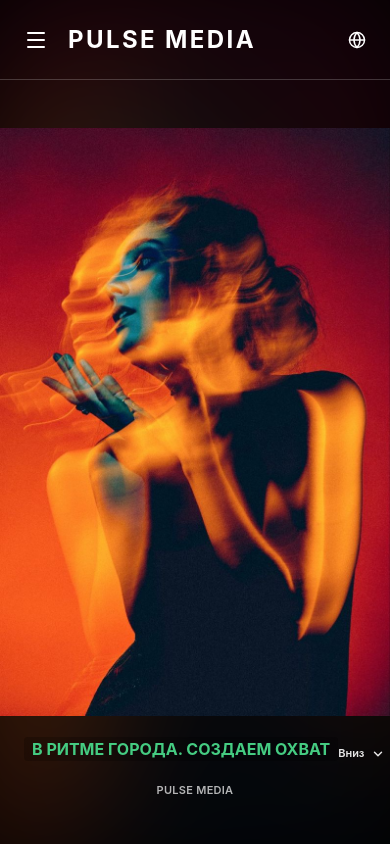
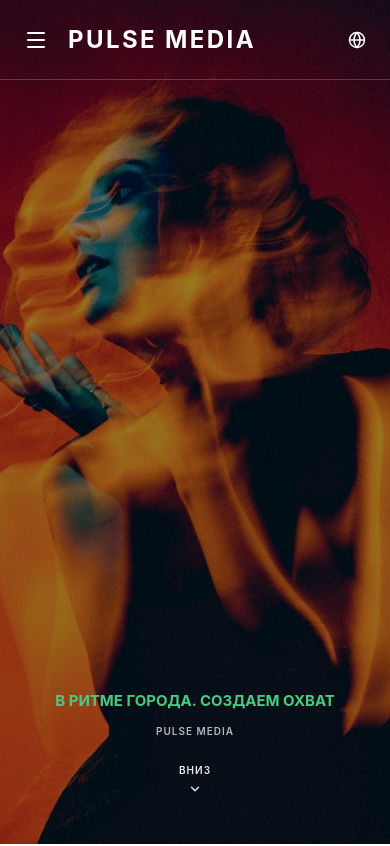
Before and after one commit to abukajary/samplename, a React (Vite) app: page / in a window 390 px wide. Shown: the top 846 px of the page. Built offline with nearby package versions, Linux system fonts and the light colour scheme.

Commit message:
mobile devices fix

```diff
--- a/src/components/HomeHero.tsx
+++ b/src/components/HomeHero.tsx
@@ -1,5 +1,4 @@
 import { ChevronDown } from 'lucide-react';
-// Предположим, вы переименовали файл вassets, чтобы было понятно, что он вертикальный
 import homeHeroImg from '../assets/home-hero-portrait.jpg';
 
 export const HomeHero = () => {
@@ -13,41 +12,40 @@ export const HomeHero = () => {
   return (
     <section className="relative h-screen w-full text-white overflow-hidden bg-black">
 
-      {/* --- БЛОК ФОНА С БЛЮРОМ --- */}
-      <div className="absolute inset-0 z-0 overflow-hidden">
-        {/* Это изображение растянуто и сильно размыто */}
+      {/* СЛОЙ 1: Размытый фон (видно только на десктопе по бокам) */}
+      <div className="absolute inset-0 z-0 overflow-hidden hidden md:block">
         <img
           src={homeHeroImg}
           alt="Hero background blur"
           className="w-full h-full object-cover scale-110 blur-3xl opacity-50"
         />
-        {/* Дополнительный темный оверлей для читаемости текста */}
         <div className="absolute inset-0 bg-black/40"></div>
       </div>
 
-      {/* --- БЛОК ЧЕТКОГО ИЗОБРАЖЕНИЯ ПО ЦЕНТРУ --- */}
+      {/* СЛОЙ 2: Основная картинка */}
       <div className="absolute inset-0 z-10 flex items-center justify-center">
-        {/* Это изображение не обрезается (object-contain) и стоит по центру */}
         <img
           src={homeHeroImg}
           alt="Pulse Media"
-          className="h-full w-auto object-contain"
+          className="w-full h-full object-cover md:object-contain"
         />
+        {/* Затемнение для мобилок, чтобы текст читался поверх фото */}
+        <div className="absolute inset-0 bg-black/40 md:hidden z-10"></div>
       </div>
 
-      {/* --- ТЕКСТОВЫЙ КОНТЕНТ (ПОВЕРХ ВСЕГО) --- */}
-      {/* Убедимся, что z-index выше, чем у центрального фото */}
+      {/* --- ТЕКСТОВЫЙ КОНТЕНТ --- */}
       <div className="absolute bottom-12 left-0 w-full z-20">
-        <div className="max-w-[1440px] mx-auto px-6 flex items-end justify-between">
 
-          <div className="flex-1 pb-1 hidden md:block">
+        {/* Десктопная версия (раскидано по углам) */}
+        <div className="hidden md:flex max-w-[1440px] mx-auto px-6 items-end justify-between">
+          <div className="flex-1 pb-1">
             <p className="text-[11px] font-semibold leading-none tracking-wide text-white/90 uppercase">
               Pulse media
             </p>
           </div>
 
           <div className="flex-none text-center">
-            <h1 className="text-[#45CC82] text-[16px] font-bold leading-none uppercase mx-auto text-balance bg-black/20 py-1 px-2 rounded-sm backdrop-blur-sm md:bg-transparent md:p-0 md:backdrop-blur-none">
+            <h1 className="text-[#45CC82] text-[16px] font-bold leading-none uppercase mx-auto text-balance">
               В ритме города. Создаем охват
             </h1>
           </div>
@@ -55,20 +53,33 @@ export const HomeHero = () => {
           <div className="flex-1 flex justify-end">
             <button
               onClick={handleScroll}
-              className="flex items-center gap-1.5 text-[11px] font-semibold leading-none hover:text-[#45CC82] transition-colors cursor-pointer text-white/90"
+              className="flex items-center gap-1.5 text-[11px] font-semibold leading-none hover:text-[#45CC82] transition-colors cursor-pointer text-white/90 uppercase"
             >
               <span>Вниз</span>
               <ChevronDown size={14} className="mt-0.5" strokeWidth={2.5} />
             </button>
           </div>
-
         </div>
 
-        <div className="block md:hidden max-w-[1440px] mx-auto px-6 mt-6">
-           <p className="text-[11px] font-semibold leading-none tracking-wide text-white/70 text-center uppercase">
-              Pulse media
-            </p>
+        {/* Мобильная версия (всё по центру в столбик) */}
+        <div className="flex flex-col items-center justify-center gap-4 md:hidden px-6 text-center">
+          <h1 className="text-[#45CC82] text-[15px] font-bold leading-none uppercase text-balance">
+            В ритме города. Создаем охват
+          </h1>
+
+          <p className="text-[10px] font-semibold tracking-widest text-white/70 uppercase">
+            Pulse media
+          </p>
+
+          <button
+            onClick={handleScroll}
+            className="flex flex-col items-center gap-1 mt-2 text-[10px] font-semibold tracking-widest hover:text-[#45CC82] transition-colors cursor-pointer text-white/90 uppercase"
+          >
+            <span>Вниз</span>
+            <ChevronDown size={14} strokeWidth={2.5} />
+          </button>
         </div>
+
       </div>
 
     </section>
```
